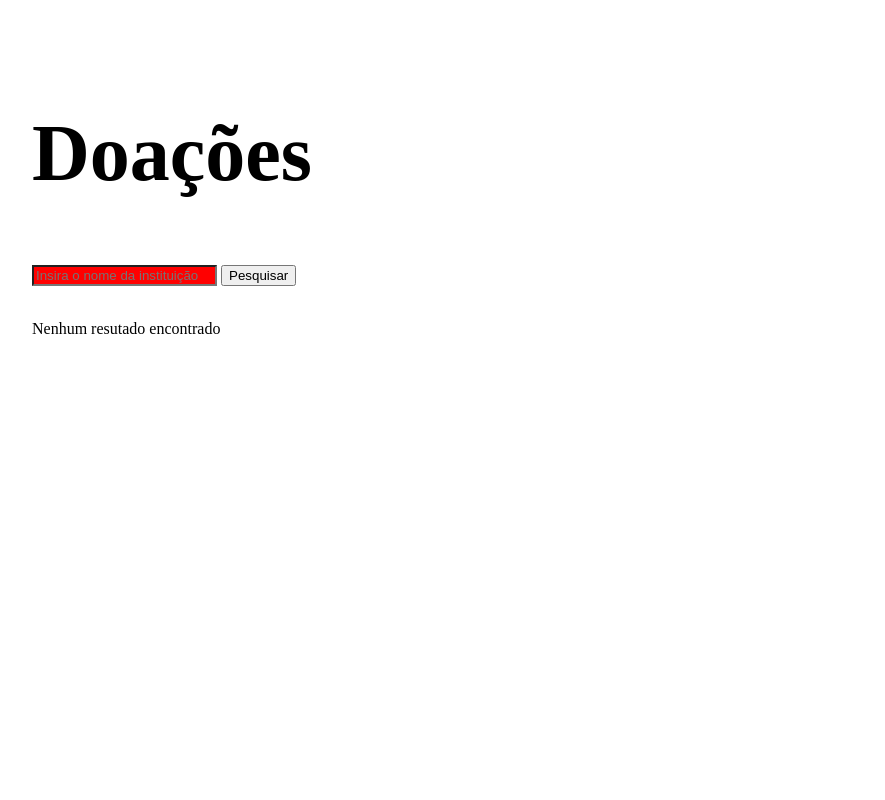
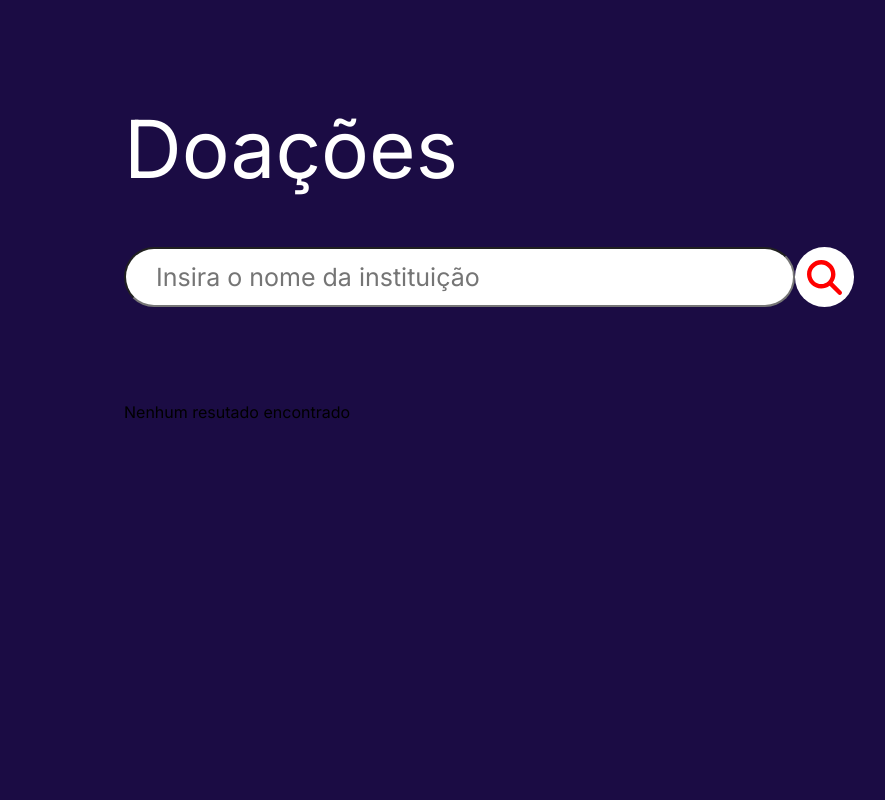
Before and after one commit to Gabriel-M-N-da-Silva/doe5, a PHP site: page /donation_screen.php in a window 1280 px wide. Shown: the whole page, without its empty margins (151-1036 px from the left). Run offline with PHP 8.4, Linux system fonts and the light colour scheme; a user stored in the database is signed in; data comes from the database, SQL or seed files in the repository.

Commit message:
Tela de pesquisa parcialmente estilizada

```diff
--- a/assets/banv2.css
+++ /dev/null
@@ -1,12 +0,0 @@
-body {
-    padding: 100px 175px 100px 175px;
-}
-
-
-h2{
-    font-size: 80px;
-}
-
-#barra-pesquisa{
-    background-color: red;
-}
--- /dev/null
+++ b/assets/don.css
@@ -0,0 +1,73 @@
+@import url('./styles/fonts.css');
+
+*{
+    font-family: 'Inter', 'Sans-serif';
+    font-weight: 400;
+    padding: 0px 0px 0px 0px;
+    margin: 0px 0px 0px 0px;
+}
+
+body {
+    padding: 100px 275px 100px 275px;
+    background-color: #1B0C44;
+}
+
+
+h2{
+    color: white;
+    font-size: 80px;
+}
+
+#form-search{
+    display: flex;
+    align-items: center;
+    margin: 50px 0px 75px 0px;
+    justify-content: space-between;
+}
+
+#barra-pesquisa{
+    font-size: 25px;
+    padding: 0px 0px 0px 30px;
+    border-radius: 100px;
+    height: 60px;
+    width: 53vw;
+}
+
+#btn-search{
+    background-color: white;
+    display: flex;
+    align-items: center;
+    justify-content: center;
+    border: none;
+    border-radius: 100%;
+    width: 60px;
+    height: 60px;
+}
+
+#btn-search svg{
+    height: 35px;
+    fill: red;
+}
+
+h6{
+    width: 50px;
+}
+
+#id{
+    width: 50px;
+    height: 25px;
+}
+
+#idTable{
+    text-align: center;
+}
+
+table{
+    margin:auto;
+    background-color: white;
+    width: 100%;
+}
+
+table, td{
+    border: 1px solid black;
+}
--- a/donation_screen.php
+++ b/donation_screen.php
@@ -1,19 +1,20 @@
 <html>
     <head>
         <title>Doe 5</title>
-        <link rel="stylesheet" href="./assets/banv2.css">
+        <link rel="stylesheet" href="./assets/don.css">
         <!-- <link rel="stylesheet" href="./assets/ban.css"> -->
     </head>
 
+    <body>
+        <!-- Barra de pesquisa de doações realizadas -->
+        <h2>Doações</h2>
+        <form id='form-search' name='search' action='' method='get'>
+            <input id='barra-pesquisa' name='instituicao' placeholder='Insira o nome da instituição' autocomplete='off' type='searchbar'>
+            <button id='btn-search' type='submit' value='' aria-label='Pesquisar'><svg xmlns="http://www.w3.org/2000/svg" viewBox="0 0 512 512"><!--! Font Awesome Pro 6.2.1 by @fontawesome - https://fontawesome.com License - https://fontawesome.com/license (Commercial License) Copyright 2022 Fonticons, Inc. --><path d="M416 208c0 45.9-14.9 88.3-40 122.7L502.6 457.4c12.5 12.5 12.5 32.8 0 45.3s-32.8 12.5-45.3 0L330.7 376c-34.4 25.2-76.8 40-122.7 40C93.1 416 0 322.9 0 208S93.1 0 208 0S416 93.1 416 208zM208 352c79.5 0 144-64.5 144-144s-64.5-144-144-144S64 128.5 64 208s64.5 144 144 144z"/></svg></button>
 
-    <!-- Barra de pesquisa de doações realizadas -->
-    <h2>Doações</h2>
-    <form name='search' action='' method='get'>
-        <div>
-            <input id="barra-pesquisa" name='instituicao' placeholder='Insira o nome da instituição' autocomplete='off' type='searchbar'>
-            <input type='submit' value='Pesquisar'>
-        </div>
-    </form>
+            <!-- <input id='btn-search' type='submit' value='' aria-label='Pesquisar'> -->
+        </form>
+    </body>
 
 
 <?php
```
Also changed, not shown: assets/imgs/pesquisa.svg (added).
